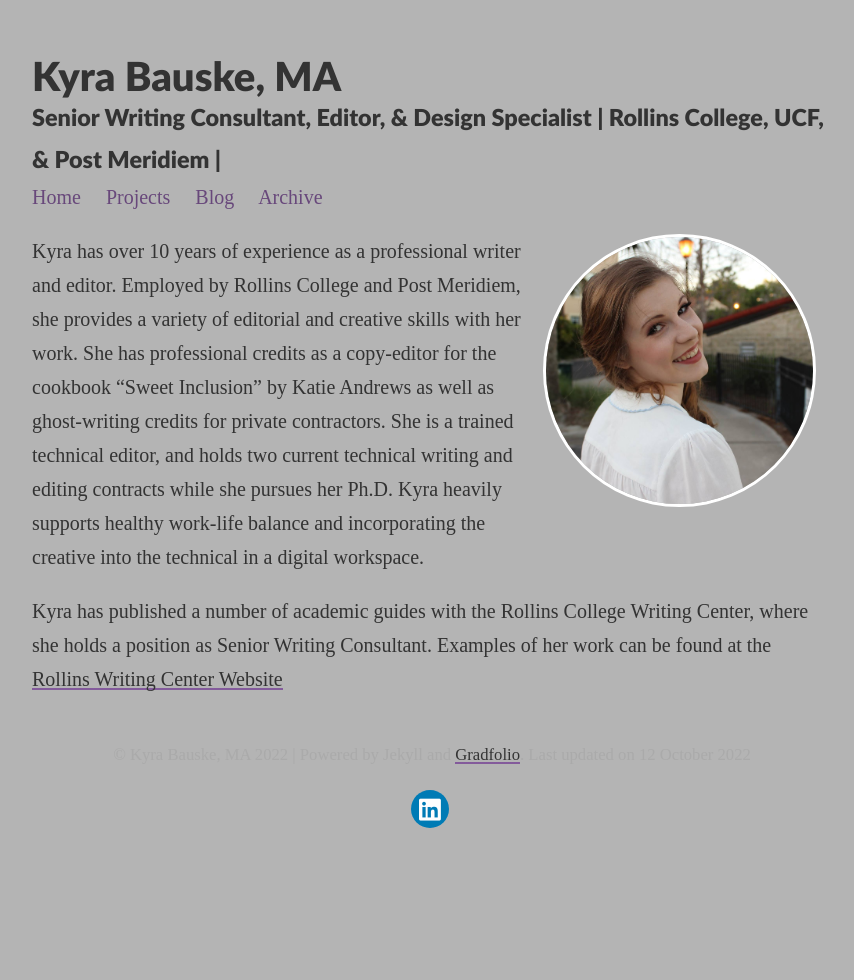
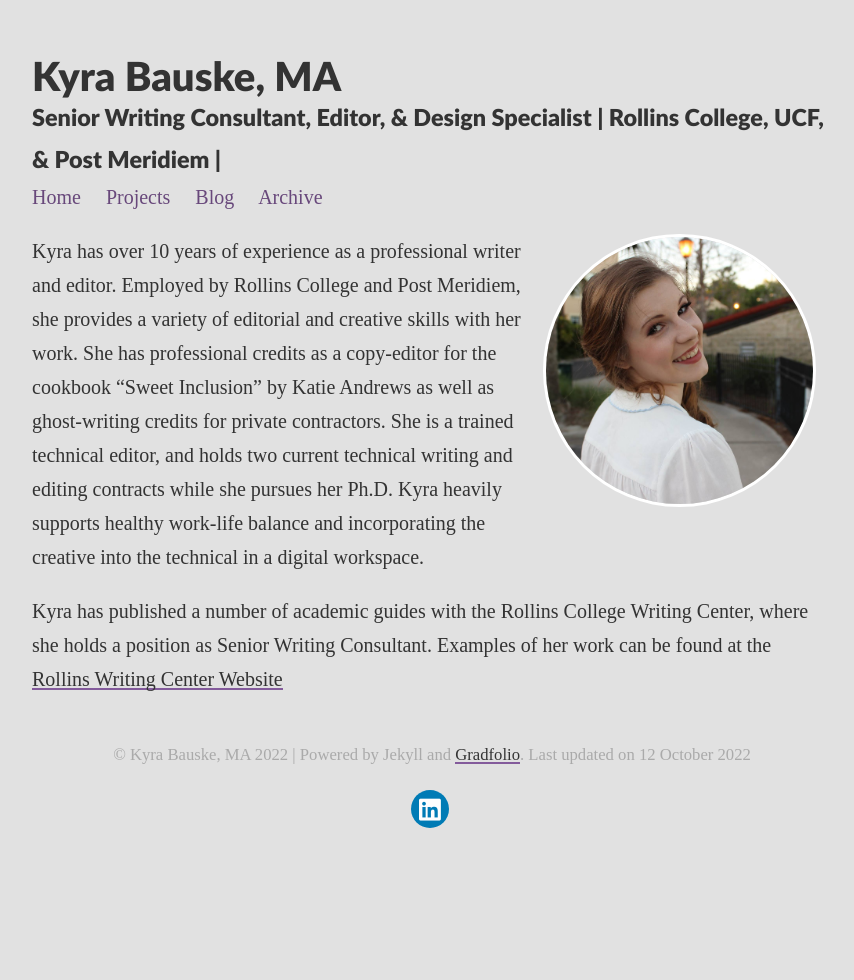
Before and after one commit to TK01079/GradPortfolioDemo, a Jekyll site: the page built from index.md, in a window 1280 px wide. Shown: the whole page, without its empty margins (208-1062 px from the left). Built offline with Jekyll 4.4.1, drawn with Linux system fonts in a browser that asks for light colours; nearby versions of some CDN libraries.

Commit message:
color change 2

```diff
--- a/assets/css/_sass/variables.scss
+++ b/assets/css/_sass/variables.scss
@@ -11,7 +11,7 @@ $background-color: #bababa;
 $brand-color:      #68487b;
 
 // Color scheme for light
-$body-bg: #b4b4b4;
+$body-bg: #e1e1e1;
 $projectbox: #fbfbfb;
 $text-color: #333;
 
```
